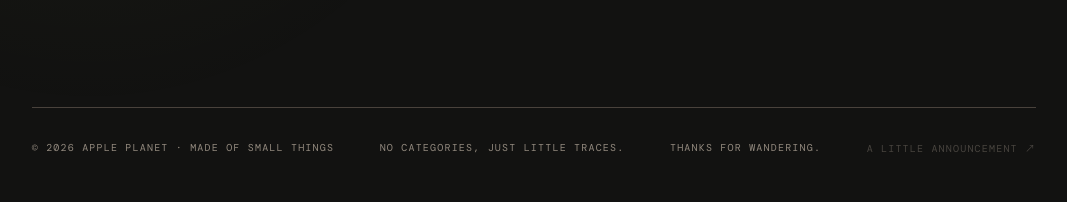
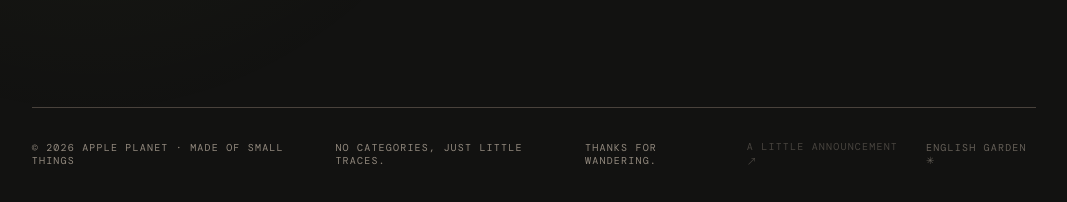
Before and after one commit to shishis718-commits/shishis718-commits.github.io, a plain HTML site: page index.html in a window 1280 px wide. Shown: the part 1738-1940 px from the top of the page, without its empty margins (106-1173 px from the left). Drawn offline with nearby package versions, Linux system fonts and the light colour scheme; a web font is replaced by a local one.

Commit message:
Add English Garden link to Apple Planet homepage

```diff
--- a/index.html
+++ b/index.html
@@ -35,7 +35,7 @@
       <div class="ap-posts-list" id="ap-posts-list"></div>
     </div>
   </section>
-  <footer class="ap-footer"><span>© 2026 APPLE PLANET · MADE OF SMALL THINGS</span><span>NO CATEGORIES, JUST LITTLE TRACES.</span><span>THANKS FOR WANDERING.</span><a href="everything-is-fine/" aria-label="A little announcement" style="color:inherit;text-decoration:none;opacity:.42;font-size:10px;letter-spacing:.12em">A LITTLE ANNOUNCEMENT ↗</a></footer>
+  <footer class="ap-footer"><span>© 2026 APPLE PLANET · MADE OF SMALL THINGS</span><span>NO CATEGORIES, JUST LITTLE TRACES.</span><span>THANKS FOR WANDERING.</span><a href="everything-is-fine/" aria-label="A little announcement" style="color:inherit;text-decoration:none;opacity:.42;font-size:10px;letter-spacing:.12em">A LITTLE ANNOUNCEMENT ↗</a><a href="english-garden/" aria-label="English learning garden" style="color:inherit;text-decoration:none;opacity:.65;font-size:10px;letter-spacing:.12em">ENGLISH GARDEN ✳</a></footer>
 </main>
 </div>
 <div class="ap-toast" id="apToast" role="status" aria-live="polite"></div>
```
